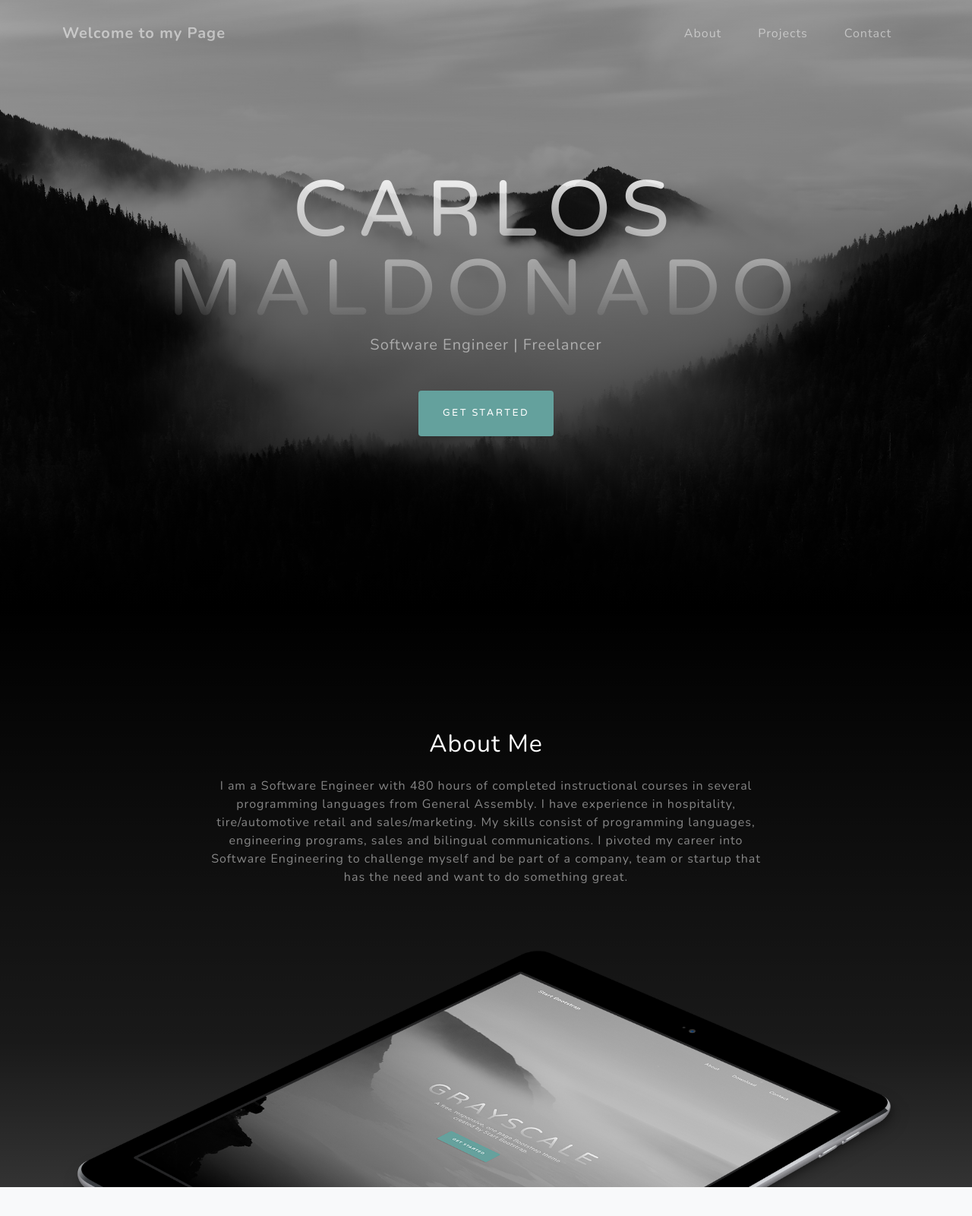
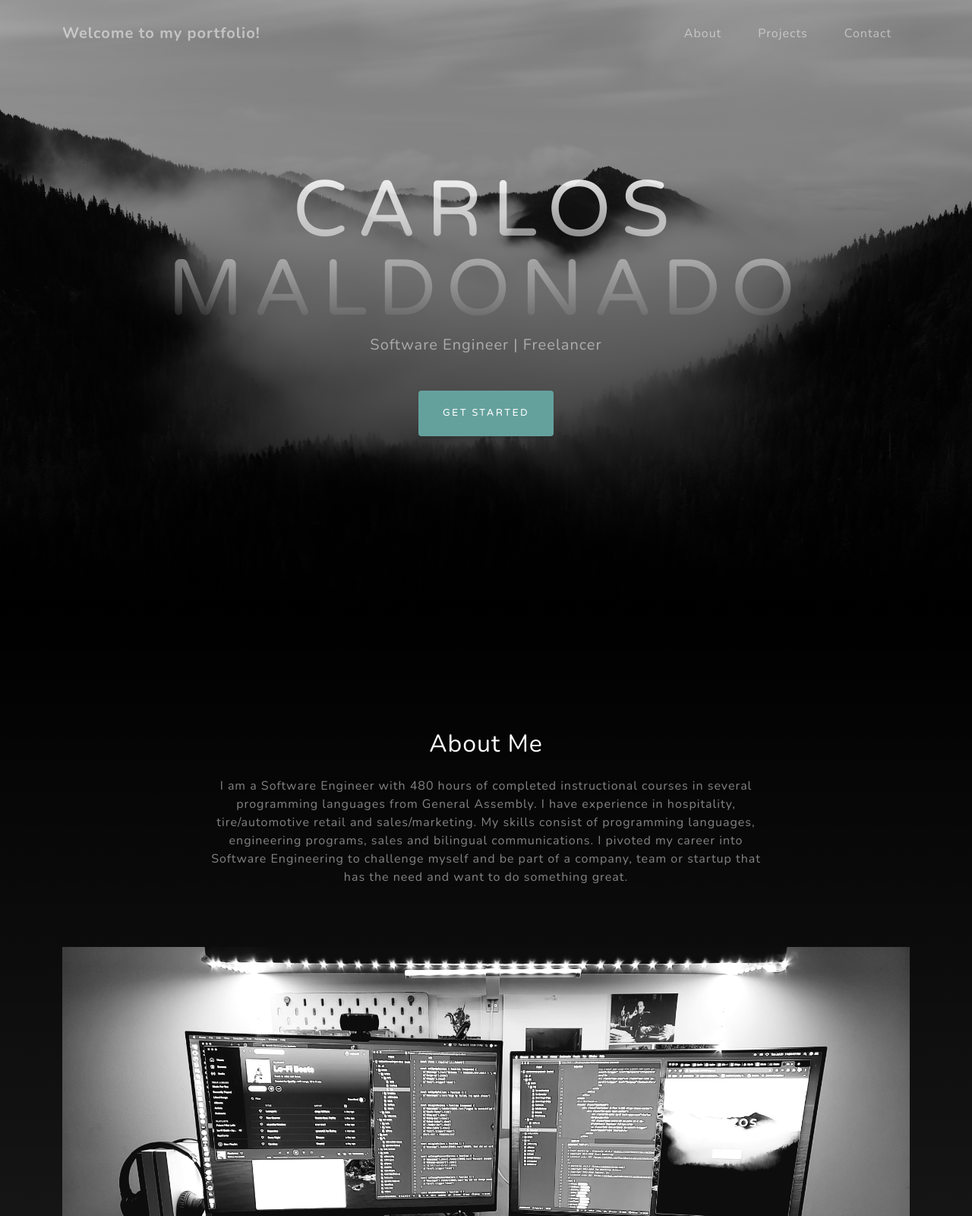
Before and after one commit to malcar91/malcar91.github.io, a website: page index.html in a window 1280 px wide. Shown: the top 1600 px of the page at 76% size. Drawn offline with nearby package versions, Linux system fonts and the light colour scheme.

Commit message:
updated  picture

```diff
--- a/index.html
+++ b/index.html
@@ -20,7 +20,7 @@
         <!-- Navigation-->
         <nav class="navbar navbar-expand-lg navbar-light fixed-top" id="mainNav">
             <div class="container">
-                <a class="navbar-brand js-scroll-trigger" href="#page-top">Welcome to my Page</a>
+                <a class="navbar-brand js-scroll-trigger" href="#page-top">Welcome to my portfolio!</a>
                 <button class="navbar-toggler navbar-toggler-right" type="button" data-toggle="collapse" data-target="#navbarResponsive" aria-controls="navbarResponsive" aria-expanded="false" aria-label="Toggle navigation">
                     Menu
                     <i class="fas fa-bars"></i>
@@ -57,7 +57,7 @@
                         </p>
                     </div>
                 </div>
-                <img class="img-fluid" src="assets/img/ipad.png" alt="" />
+                <img class="img-fluid" src="public/deskSetUp.jpg" alt="" />
             </div>
         </section>
         <!-- Projects-->
```
Also changed, not shown: public/deskSetUp.jpg (added).
